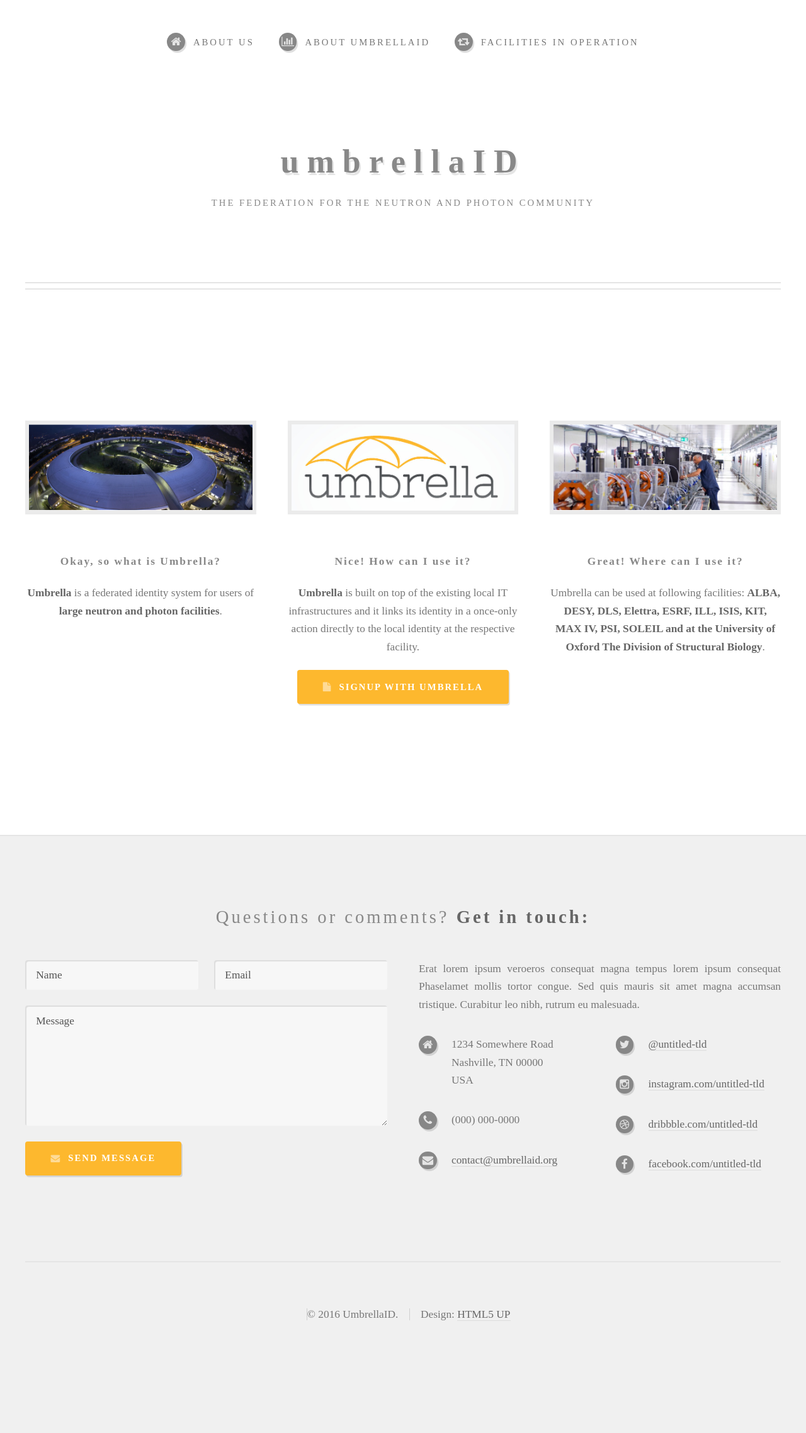
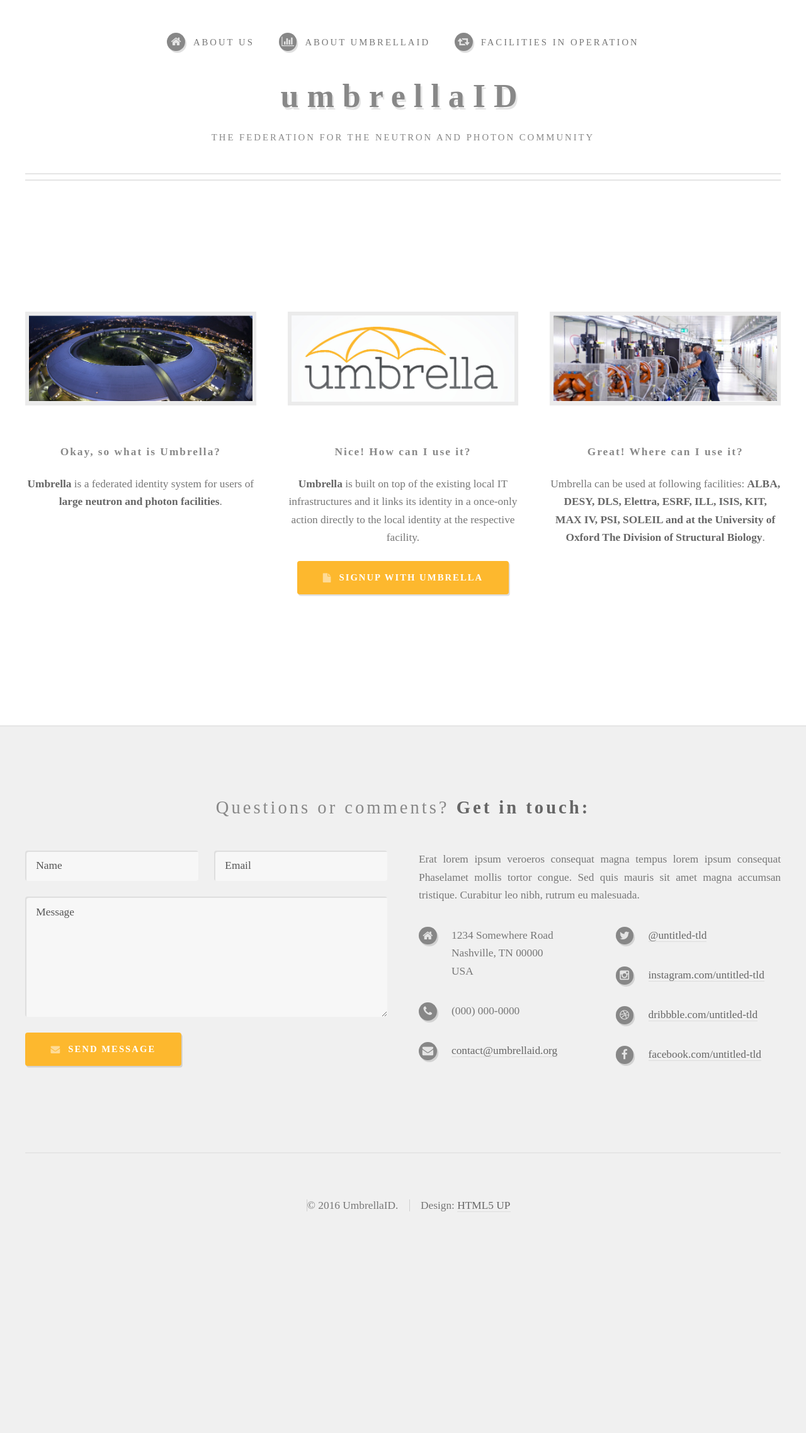
Before and after one commit to flowedback/flowedback.github.io, a Jekyll site: the page built from index.html, in a window 1280 px wide. Shown: the whole page at 63% size. Built offline with Jekyll 4.4.1, drawn with Linux system fonts in a browser that asks for light colours; some web fonts are replaced; after the commit the page ends 2103 px from its top, so only the background shows below that.

Commit message:
Update main.css

```diff
--- a/assets/css/main.css
+++ b/assets/css/main.css
@@ -1848,7 +1848,7 @@
 		/* Header */
 
 			#header {
-				padding: 14em 0 7em 0;
+				padding: 8em 0 3em 0;
 			}
 
 				#header h1 {
```
